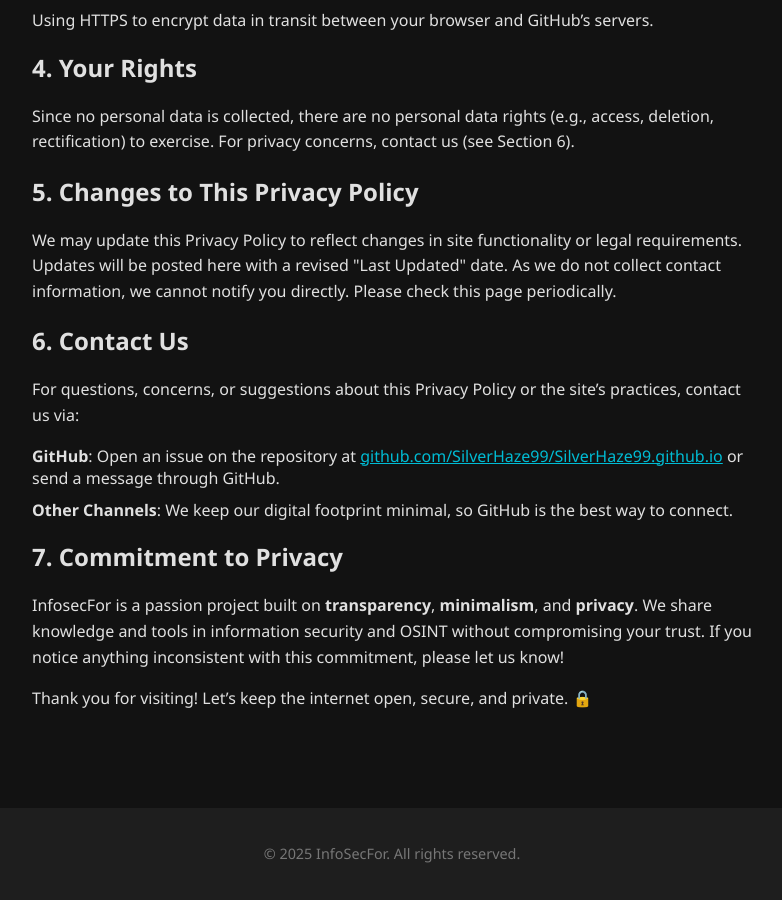
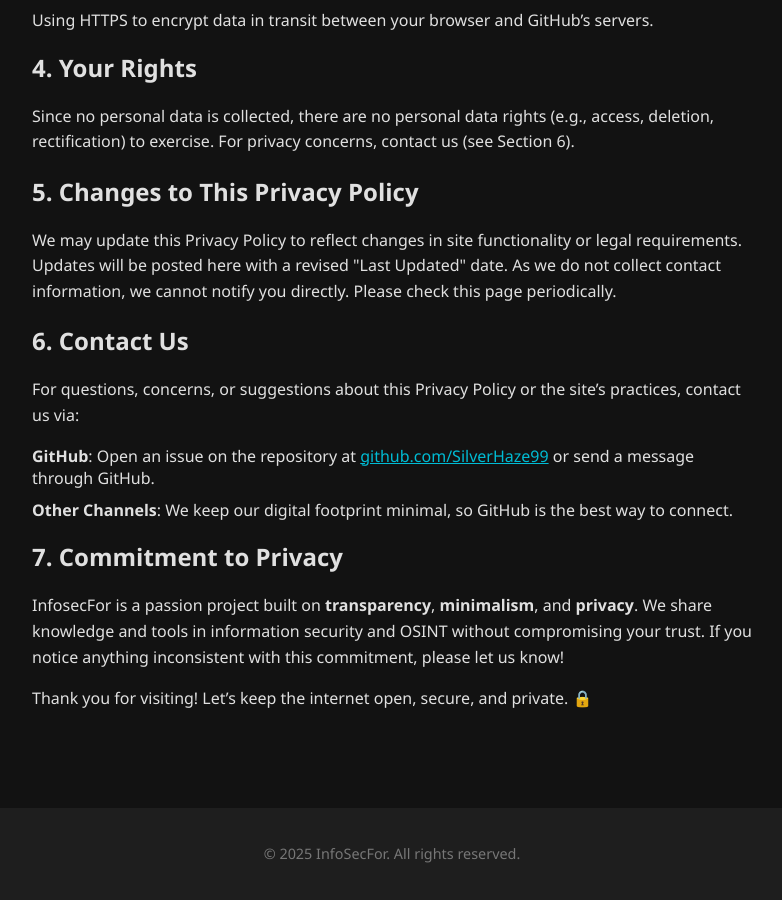
Before and after one commit to SilverHaze99/SilverHaze99.github.io, a Jekyll site: the page built from privacy.md, in a window 1280 px wide and 900 px high, scrolled down 1310 px. Shown: the whole window, without its empty margins (248-1030 px from the left). Built offline with Jekyll 4.4.1, drawn with Linux system fonts in a browser that asks for light colours.

Commit message:
Update privacy.md

```diff
--- a/privacy.md
+++ b/privacy.md
@@ -42,7 +42,7 @@ title: Privacy
     <h2>6. Contact Us</h2>
     <p>For questions, concerns, or suggestions about this Privacy Policy or the site’s practices, contact us via:</p>
     <ul>
-      <li><strong>GitHub</strong>: Open an issue on the repository at <a href="https://github.com/SilverHaze99/SilverHaze99.github.io" target="_blank">github.com/SilverHaze99/SilverHaze99.github.io</a> or send a message through GitHub.</li>
+      <li><strong>GitHub</strong>: Open an issue on the repository at <a href="https://github.com/SilverHaze99" target="_blank">github.com/SilverHaze99</a> or send a message through GitHub.</li>
       <li><strong>Other Channels</strong>: We keep our digital footprint minimal, so GitHub is the best way to connect.</li>
     </ul>
 
@@ -50,4 +50,5 @@ title: Privacy
     <p>InfosecFor is a passion project built on <strong>transparency</strong>, <strong>minimalism</strong>, and <strong>privacy</strong>. We share knowledge and tools in information security and OSINT without compromising your trust. If you notice anything inconsistent with this commitment, please let us know!</p>
 
     <p>Thank you for visiting! Let’s keep the internet open, secure, and private. 🔒</p>
+
 </main>
```
